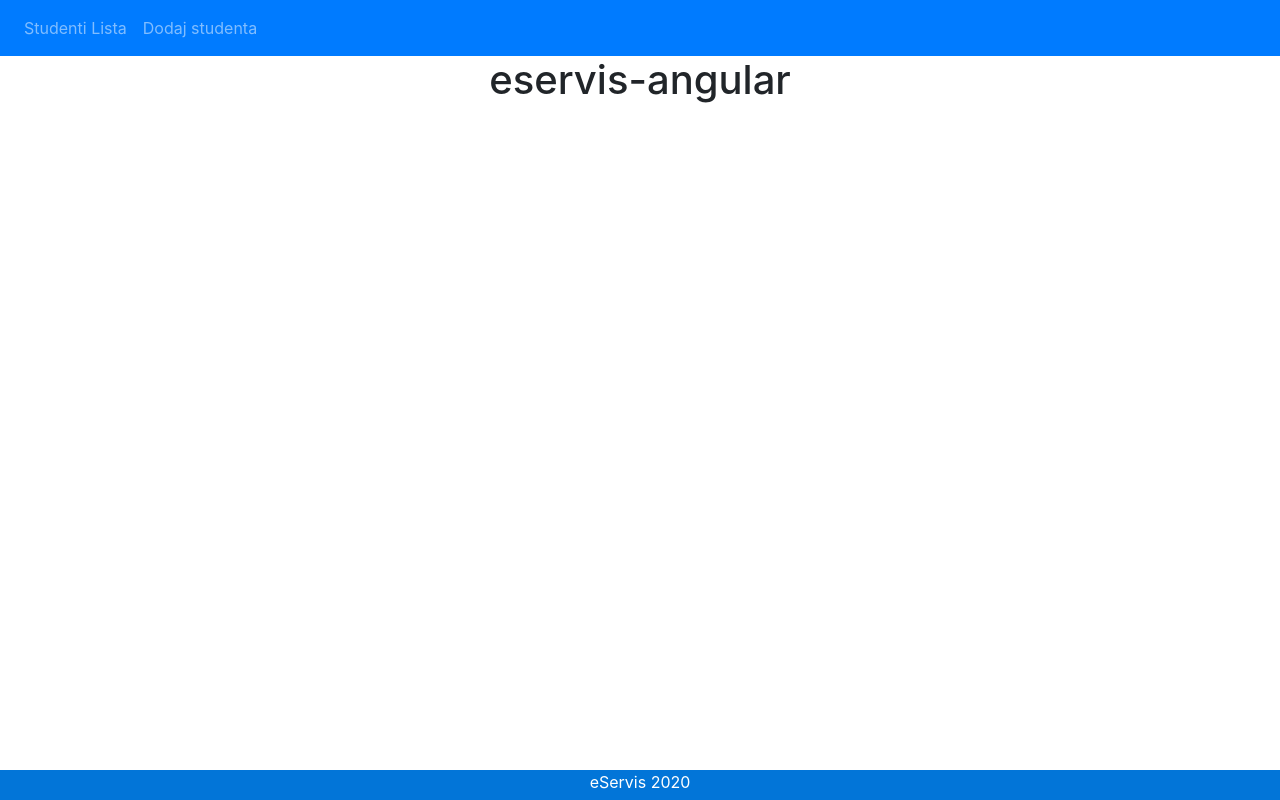
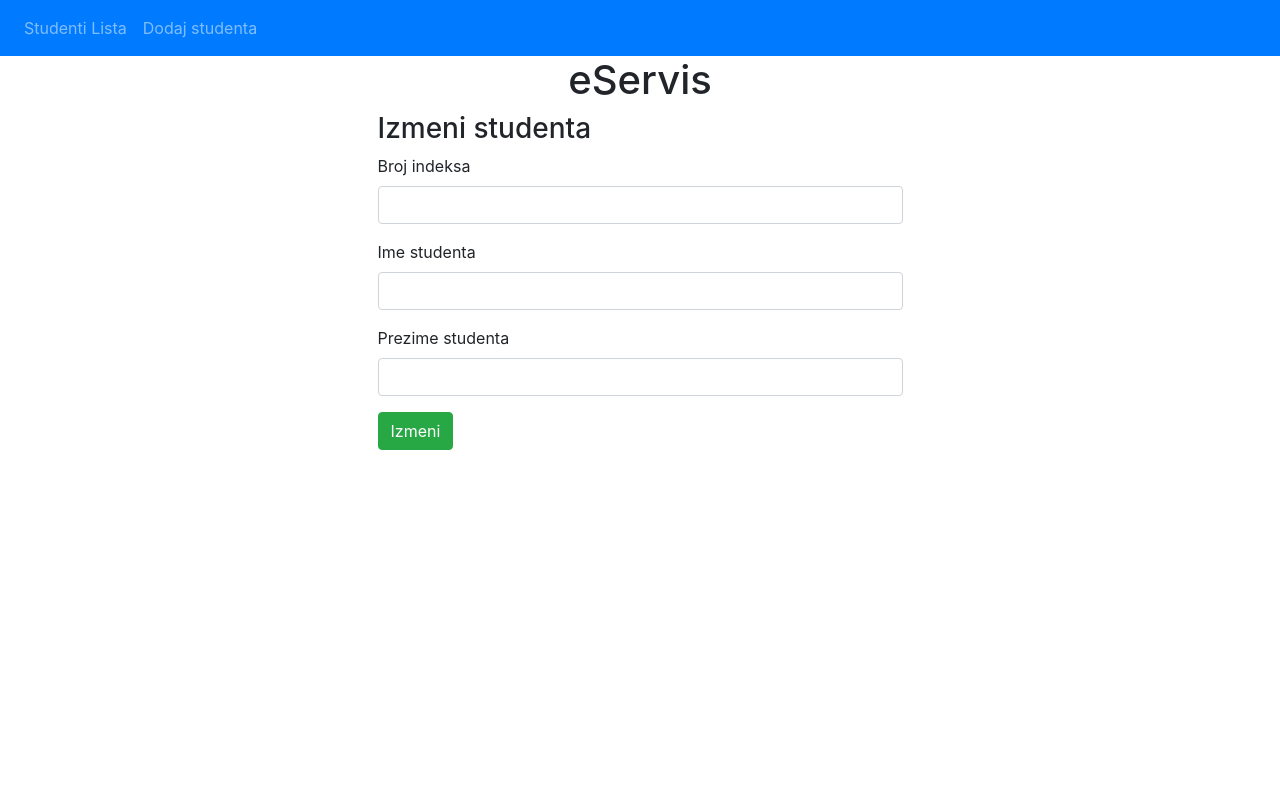
Before and after one commit to ljubicamiljkovic56/angular-eservis, an Angular app: page /update-student/1 in a window 1280 px wide. Before the commit this address led to /. Built offline with nearby package versions, Linux system fonts and the light colour scheme; no server answers.

Commit message:
Dodavanje i izmena studenta

```diff
--- a/src/app/app-routing.module.ts
+++ b/src/app/app-routing.module.ts
@@ -2,11 +2,13 @@
 import { Routes, RouterModule } from '@angular/router';
 import { CreateStudentComponent } from './create-student/create-student.component';
 import { StudentListComponent } from './student-list/student-list.component';
+import { UpdateStudentComponent } from './update-student/update-student.component';
 
 const routes: Routes = [
   {path: 'students', component: StudentListComponent},
   {path: 'create-student', component: CreateStudentComponent},
-  {path: '', redirectTo: 'students', pathMatch: 'full'}
+  {path: '', redirectTo: 'students', pathMatch: 'full'},
+  {path: 'update-student/:id', component: UpdateStudentComponent}
 ];
 
 @NgModule({
--- a/src/app/app.component.html
+++ b/src/app/app.component.html
@@ -14,8 +14,8 @@
   <router-outlet></router-outlet>
 </div>
 
-<footer class="footer">
+<!-- <footer class="footer">
   <div class="container">
     <span>eServis 2020</span>
   </div>
-</footer>
+</footer> -->
--- a/src/app/app.component.ts
+++ b/src/app/app.component.ts
@@ -6,5 +6,5 @@
   styleUrls: ['./app.component.css']
 })
 export class AppComponent {
-  title = 'eservis-angular';
+  title = 'eServis';
 }
--- a/src/app/app.module.ts
+++ b/src/app/app.module.ts
@@ -6,11 +6,13 @@
 import { StudentListComponent } from './student-list/student-list.component';
 import { CreateStudentComponent } from './create-student/create-student.component';
 import { FormsModule } from '@angular/forms';
+import { UpdateStudentComponent } from './update-student/update-student.component';
 @NgModule({
   declarations: [
     AppComponent,
     StudentListComponent,
-    CreateStudentComponent
+    CreateStudentComponent,
+    UpdateStudentComponent
   ],
   imports: [
     BrowserModule,
--- a/src/app/create-student/create-student.component.ts
+++ b/src/app/create-student/create-student.component.ts
@@ -1,5 +1,7 @@
 import { Component, OnInit } from '@angular/core';
+import { Router } from '@angular/router';
 import { Student } from '../model/student';
+import { StudentService } from '../services/student.service';
 
 @Component({
   selector: 'app-create-student',
@@ -9,12 +11,26 @@
 export class CreateStudentComponent implements OnInit {
 
   student: Student = new Student();
-  constructor() { }
+  constructor(private studentService: StudentService,
+    private router: Router) { }
 
   ngOnInit(): void {
   }
 
+  saveStudent(){
+    this.studentService.createStudent(this.student).subscribe(data => {
+      console.log(data);
+      this.goToStudentList();
+    }),
+    error => console.log(error);
+  }
+
+  goToStudentList(){
+    this.router.navigate(['/students']);
+  }
+
   onSubmit() {
     console.log(this.student);
+    this.saveStudent();
   }
 }
--- a/src/app/services/student.service.ts
+++ b/src/app/services/student.service.ts
@@ -14,4 +14,16 @@
   getStudentsList(): Observable<Student[]> {
     return this.httpClient.get<Student[]>(`${this.baseURL}`);
   }
+
+  createStudent(student: Student): Observable<Object> {
+    return this.httpClient.post(`${this.baseURL}`, student);
+  }
+
+  getStudentById(id: number): Observable<Student>{
+    return this.httpClient.get<Student>(`${this.baseURL}/${id}`);
+  }
+
+  updateStudent(id: number, student: Student): Observable<Object>{
+    return this.httpClient.put(`${this.baseURL}/updateStudent/${id}`, student);
+  }
 }
--- a/src/app/student-list/student-list.component.html
+++ b/src/app/student-list/student-list.component.html
@@ -5,6 +5,7 @@
             <th> Broj indeksa </th>
             <th> Ime </th>
             <th> Prezime </th>
+            <th></th>
         </tr>
     </thead>
     <tbody>
@@ -12,6 +13,9 @@
             <td> {{ student.cardNumber }}</td>
             <td> {{ student.firstName }}</td>
             <td> {{ student.lastName }}</td>
+            <td>
+                <button (click) = "updateStudent(student.id)" class="btn btn-info">Izmeni</button>
+            </td>
         </tr>
     </tbody>
 </table>
--- a/src/app/student-list/student-list.component.ts
+++ b/src/app/student-list/student-list.component.ts
@@ -1,4 +1,5 @@
 import { Component, OnInit } from '@angular/core';
+import { Router } from '@angular/router';
 import { Student } from '../../app/model/student';
 import { StudentService } from '../../app/services/student.service';
 
@@ -11,7 +12,8 @@
 
   students: Student[];
 
-  constructor(private studentService: StudentService) { }
+  constructor(private studentService: StudentService,
+    private router: Router) { }
 
   ngOnInit(): void {
     this.getStudents();
@@ -22,4 +24,8 @@
         this.students = data;
     });
   }
+
+  updateStudent(id: number){
+    this.router.navigate(['update-student', id]);
+  }
 }
--- /dev/null
+++ b/src/app/update-student/update-student.component.html
@@ -0,0 +1,21 @@
+<div class="col-md-6 offset-md-3">
+    <h3> Izmeni studenta </h3>
+    <form (ngSubmit) = "onSubmit()">
+        <div class="form-group">
+            <label> Broj indeksa </label>
+            <input type="text" class="form-control" id="cardNumber" [(ngModel)]="student.cardNumber" name="cardNumber">
+        </div>
+
+        <div class="form-group">
+            <label> Ime studenta </label>
+            <input type="text" class="form-control" id="firstName" [(ngModel)]="student.firstName" name="firstName">
+        </div>
+
+        <div class="form-group">
+            <label> Prezime studenta </label>
+            <input type="text" class="form-control" id="lastName" [(ngModel)]="student.lastName" name="lastName">
+        </div>
+
+        <button class="btn btn-success" type="submit">Izmeni</button>
+    </form>
+</div>
--- /dev/null
+++ b/src/app/update-student/update-student.component.ts
@@ -0,0 +1,43 @@
+import { Component, OnInit } from '@angular/core';
+import { ActivatedRoute, Router } from '@angular/router';
+import { Student } from '../model/student';
+import { StudentService } from '../services/student.service';
+
+@Component({
+  selector: 'app-update-student',
+  templateUrl: './update-student.component.html',
+  styleUrls: ['./update-student.component.css']
+})
+export class UpdateStudentComponent implements OnInit {
+
+  id: number;
+  student: Student = new Student();
+  constructor(private studentService: StudentService,
+    private route: ActivatedRoute, private router: Router) { }
+
+  ngOnInit(): void {
+    this.id = this.route.snapshot.params['id'];
+    this.studentService.getStudentById(this.id).subscribe(data => {
+      this.student = data;
+    }, error => console.log(error));
+  }
+
+  goToStudentList(){
+    this.router.navigate(['/students']);
+  }
+
+  updateStudent(){
+    this.studentService.updateStudent(this.id, this.student)
+    .subscribe(data => {
+      console.log(data);
+      this.student = new Student();
+      this.goToStudentList();
+     },
+     error => console.log(error));
+  }
+
+  onSubmit(){
+    this.updateStudent();
+  }
+
+}
```
Also changed, not shown: src/app/update-student/update-student.component.css (added), 1 other file (tests, documents, lock files or other folders).
